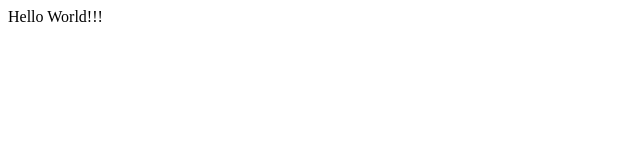
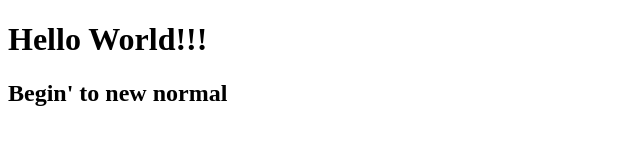
Before and after one commit to Ploy-code/GitHub-Beginner, a plain HTML site: page index.html in a window 1280 px wide. Shown: the whole page, without its empty margins (0-640 px from the left). Drawn offline with Linux system fonts and the light colour scheme.

Commit message:
Added more message

```diff
--- a/index.html
+++ b/index.html
@@ -3,5 +3,7 @@
     <head>
         <title>Test for Github mini course</title>
     </head>
-    <body> Hello World!!!</body>
+    <body> <h1>Hello World!!!</h1>
+           <h2>Begin' to new normal</h2>
+    </body>
 </html>
```
